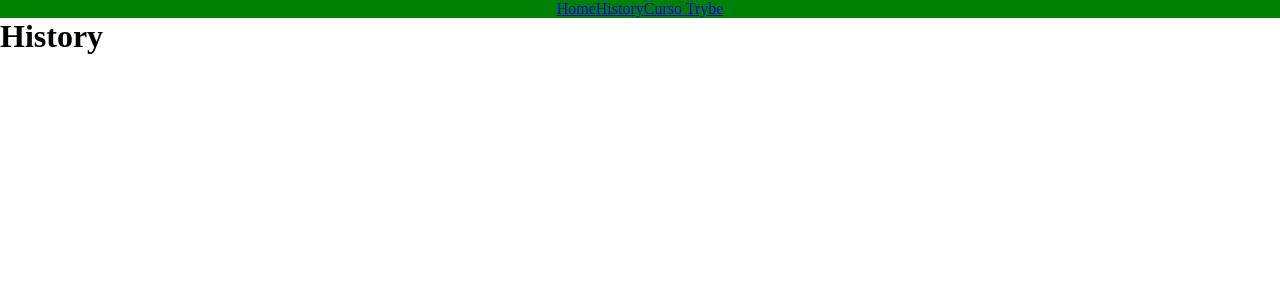
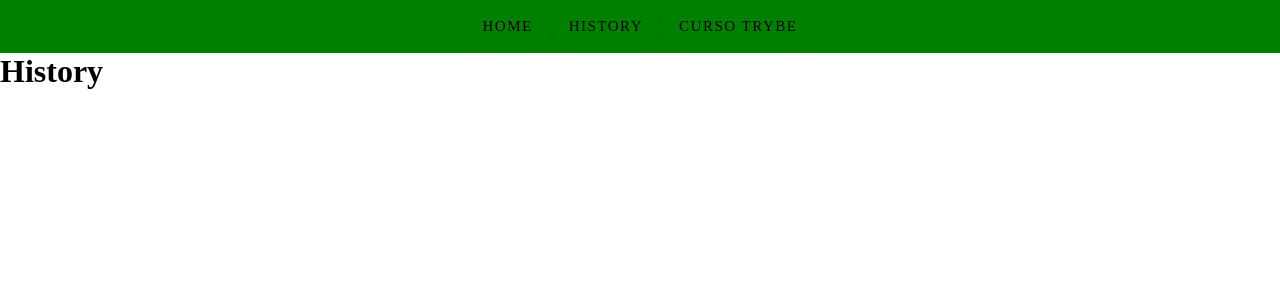
Before and after one commit to tryber/dev-na-pratica-01, a React (Vite) app: page /history in a window 1280 px wide. Shown: the top 300 px of the page. Built offline with nearby package versions, Linux system fonts and the light colour scheme.

Commit message:
css link buttons

```diff
--- a/src/index.css
+++ b/src/index.css
@@ -69,7 +69,7 @@
 
 /* highlight */
 
-/* .div-highlight{
+.div-highlight{
   background-color: green;
   border: 2px solid gray;
   border-radius: 5px;
@@ -86,7 +86,7 @@
   margin-right: 20px;
   margin-left:  10px;
 
-} */
+}
 
 /* header */
 
@@ -104,7 +104,7 @@ header .container-button {
   border-color: transparent;
 }
 
-.container-button button {
+.container-button a {
   padding: 18px 18px;
   border-radius: 50px;
   cursor: pointer;
@@ -115,16 +115,18 @@ header .container-button {
   text-transform: uppercase;
   font-size: 15px;
   transition: all 0.5s ease;
+  text-decoration: none;
+  color: inherit;
 }
 
-.container-button button:hover {
+.container-button a:hover {
   letter-spacing: 3px;
   background-color: hsl(125, 80%, 48%);
   color: hsl(0, 0%, 100%);
   box-shadow: rgb(70, 220, 24) 0px 7px 29px 0px;
 }
 
-.container-button button:active {
+.container-button a:active {
   letter-spacing: 3px;
   background-color: hsl(261deg 80% 48%);
   color: hsl(0, 0%, 100%);
```
